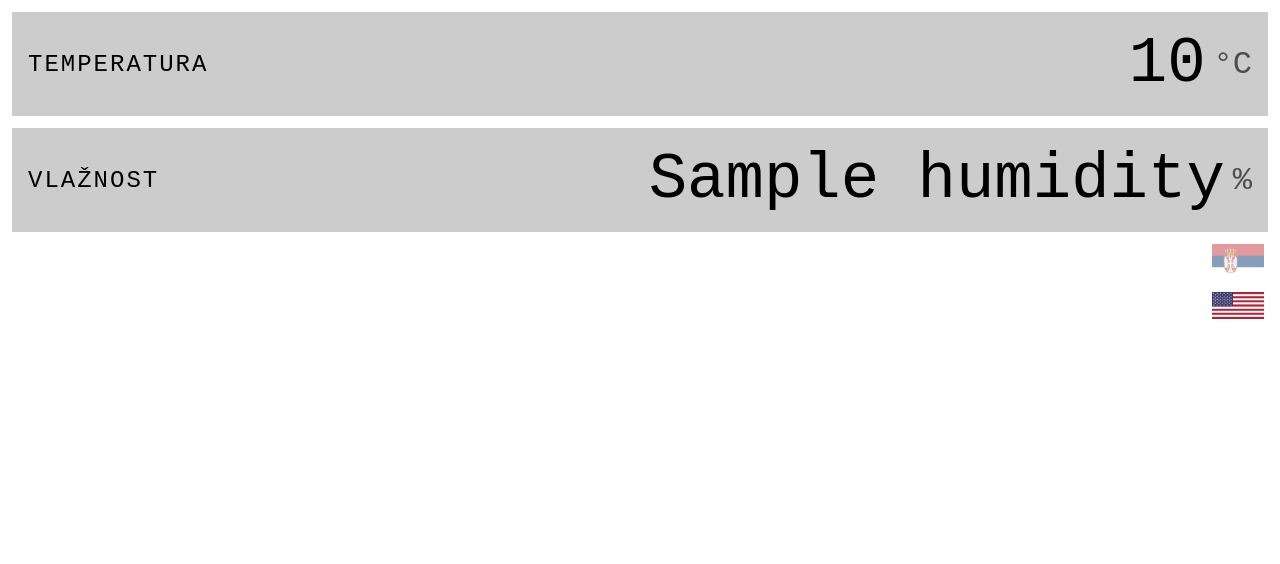
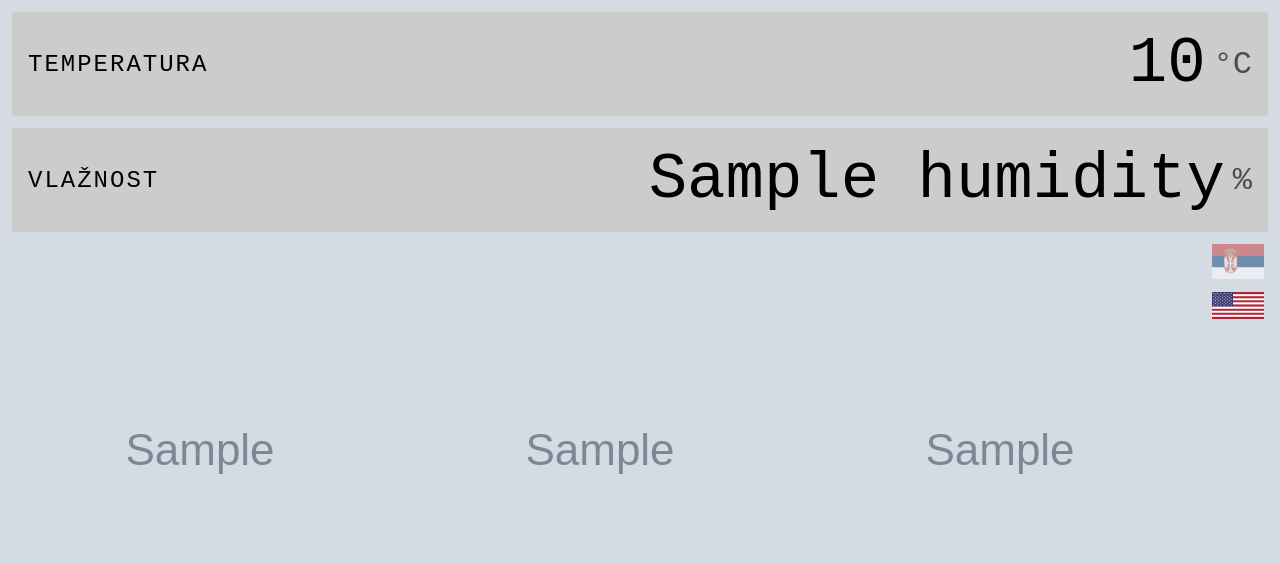
Before and after one commit to andrejvujic/RaspberryPi-Temperature-Monitor, a Flask app: template src/templates/DHT11_Readings_SR.html in a window 1280 px wide. Shown: the top 564 px of the page. Run offline with Flask 2, Linux system fonts and the light colour scheme; the template is opened without the code that fills it: most values are stand-ins (such as "Sample title", 1, 10 or a date in 2020); grey boxes marked "Sample" are stand-in pictures.

Commit message:
pass generated path to image into templates

```diff
--- a/src/app.py
+++ b/src/app.py
@@ -1,5 +1,5 @@
 from datetime import datetime
-from flask import Flask, request, jsonify, render_template, redirect
+from flask import Flask, request, jsonify, render_template, redirect, url_for
 from dht11 import DHT11
 from camera import VideoCamera
 
@@ -53,12 +53,15 @@ def DHT11_readings():
         "last-updated-on": _formatted_date(
             dht11.last_updated_on,
         ),
+        "background-image-url": url_for(
+            "static",
+            f"generated/{image_id}.jpg",
+        )
     }
 
     return render_template(
         f"DHT11_Readings_{locale}.html",
         data=data,
-        image_id=image_id,
     )
 
 
--- a/src/templates/DHT11_Readings_EN.html
+++ b/src/templates/DHT11_Readings_EN.html
@@ -11,7 +11,7 @@
     />
     <style>
       body {
-        background: url("{{ url_for('static', filename='generated/{{ image_id }}.jpg') }}");
+        background: url("{{ data['background-image-url'] }}");
       }
     </style>
   </head>
--- a/src/templates/DHT11_Readings_SR.html
+++ b/src/templates/DHT11_Readings_SR.html
@@ -11,7 +11,7 @@
     />
     <style>
       body {
-        background: url("{{ url_for('static/generated', filename='image_id.jpg') }}");
+        background: url("{{ data['background-image-url'] }}");
       }
     </style>
   </head>
```
